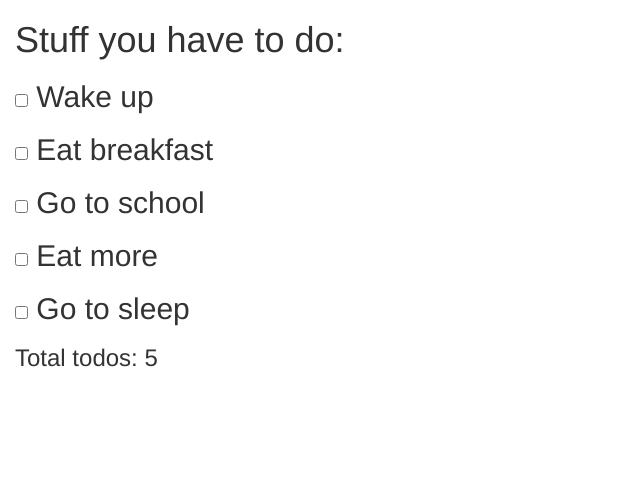
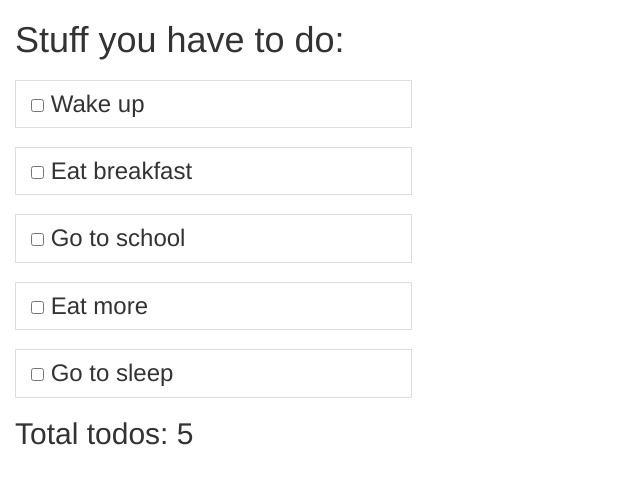
Before and after one commit to douglascrisona/ToDo-App, a website: page index.html in a window 1280 px wide. Shown: the whole page, without its empty margins (0-640 px from the left). Drawn offline with nearby package versions, Linux system fonts and the light colour scheme.

Commit message:
Switched to ng-bind.

```diff
--- a/index.html
+++ b/index.html
@@ -9,18 +9,18 @@
     <div class="col-md-4">
     <div ng-controller="homeController as home">
       <h1>
-        {{home.message}}
+        <span ng-bind="home.message"></span>
       </h1>
-      <h2 ng-repeat="todo in home.todos">
+      <h3 ng-repeat="todo in home.todos" class="list-group-item">
         <input type="checkbox" ng-click="todo.checked = !todo.checked">
-        <span ng-class="todo.checked ? 'checked': 'h2'">
-          {{todo.item}}
+        <span ng-class="todo.checked ? 'checked': 'h3'">
+          <span ng-bind="todo.item"></span>
         </span>
-      </h2>
+      </h3>
         <span ng-show="home.todos.length > 0">
-          <h3>
-            Total todos: {{home.todos.length}}
-          </h3>
+          <h2>
+            Total todos: <span ng-bind="home.todos.length"></span>
+          </h2>
         </span>
     </div>
     <script src="https://ajax.googleapis.com/ajax/libs/angularjs/1.5.7/angular.min.js"></script>
```
